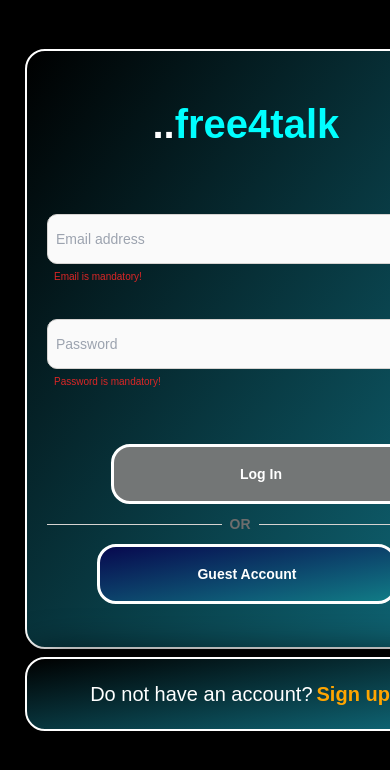
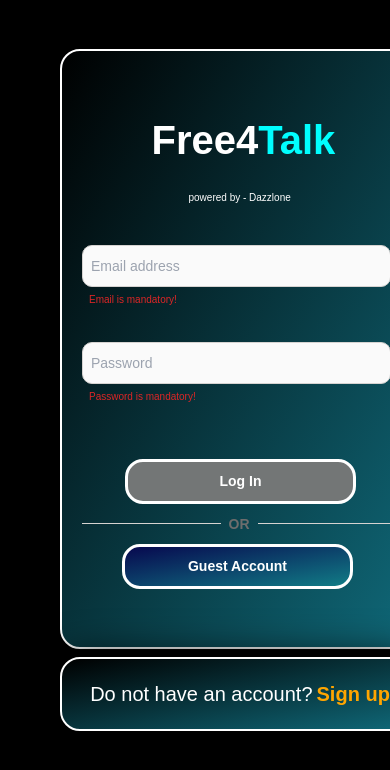
Before and after one commit to narsi-07/maxzone, a Next.js app: page /Login in a window 390 px wide. Shown: the top 770 px of the page. Built offline with nearby package versions, Linux system fonts and the light colour scheme; no server answers; the database is empty; sample sign-in values are in the browser's storage.

Commit message:
mobile responsive

```diff
--- a/pages/Login.tsx
+++ b/pages/Login.tsx
@@ -45,7 +45,8 @@
 
           <div className="jghjhgj flex  flex-col items-center justify-center border border-stone-300 bg-white">
             <div className="h-auto w-[175px] py-10">
-            <h1 className='ikjhfyhi'>..<span className='kjgsdjh'>free4talk</span></h1>
+            <h1 className='ikjhfyhi'>Free4<span className='kjgsdjh'>Talk</span></h1>
+            <p className='poweredbydazzlone'>powered by - Dazzlone</p>
             </div>
             <div className="w-full px-5 sm:px-10">
               <form
--- a/styles/globals.css
+++ b/styles/globals.css
@@ -607,7 +607,7 @@
 
 
 .hdfkhdks{
-margin-left: 29px;
+margin-left: 20px;
 }
 
 .hdfkhdksss {
@@ -1035,7 +1035,10 @@
 
 
 
-
+.poweredbydazzlone{
+  margin-left: 37px;
+  font-size: 10px;
+}
 
 
 
@@ -1058,7 +1061,7 @@
   }
 .jghjhgj{
   height: 600px;
-  width: 430px;
+  width: 358px;
   background: linear-gradient(to top left, #18a3bca5, #0000005a);
   color: white;
   border: 2px solid white;
@@ -1070,7 +1073,7 @@
 .jhguytuv{
 
 
-    width: 430px;
+    width: 360px;
     background: linear-gradient(to top left, #18a3bca5, #0000005a);
     color: white;
     border: 2px solid white;
@@ -1082,9 +1085,8 @@
 
 .gkhljkji{
   border-radius: 10px;
-  height: 50px;
-  width: 390px;
-
+  height: 42px;
+  width: 309px;
   color: black;
 
 }
@@ -1099,10 +1101,10 @@
 
 .kghj{
 
-  width: 300px;
-  margin-left: 50px;
-  height: 60px;
-  border-radius: 19px;
+  width: 231px;
+  margin-left: 40px;
+  height: 45px;
+  border-radius: 18px;
   border: 3px solid white;
 
 
@@ -1146,7 +1148,7 @@
 }
 .jhvghjg{
   background:  #737676;
-  margin-left: 64px;
+  margin-left: 43px;
 }
 
 }
@@ -1193,7 +1195,7 @@
   .jghjhgj{
     margin-left: 680px;
     height: 500px;
-    width: 460px;
+    width: 458px;
     background: linear-gradient(to top left, #18a3bca5, #0000005a);
     color: white;
     border: 2px solid white;
```
